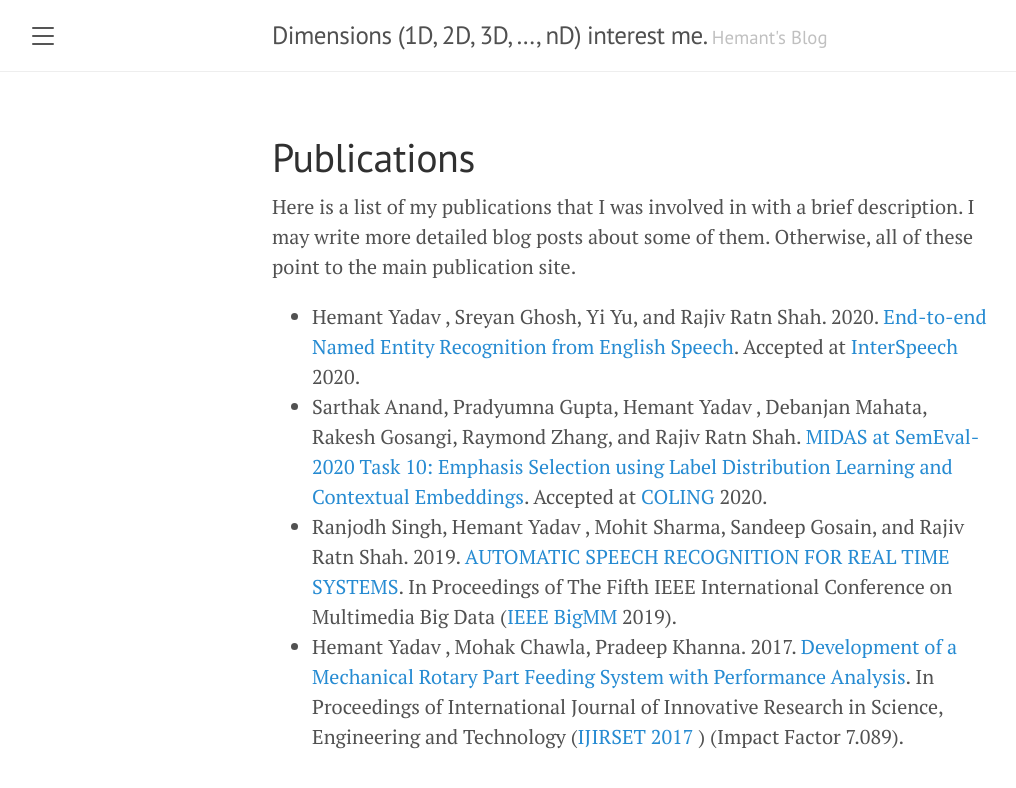
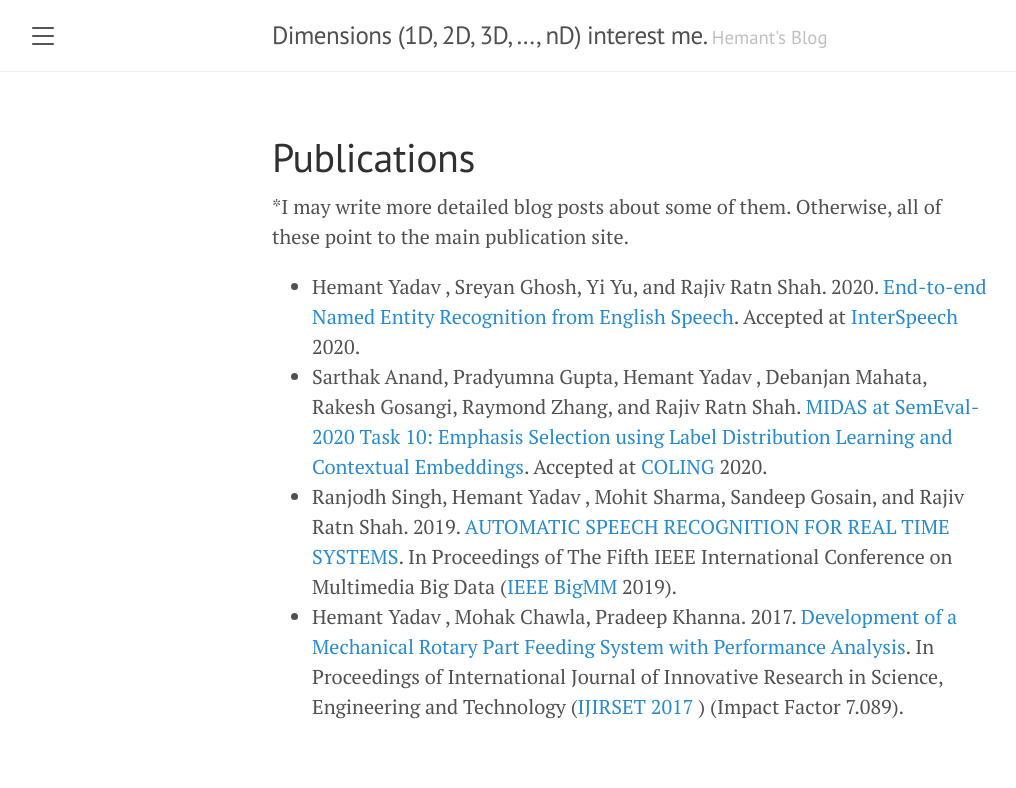
Before and after one commit to raotnameh/raotnameh.github.io, a Jekyll site: the page built from publications.md, in a window 1280 px wide. Shown: the top 788 px of the page, without its empty margins (8-1024 px from the left). Built offline with Jekyll 4.4.1, drawn with Linux system fonts in a browser that asks for light colours.

Commit message:
It's just my website

```diff
--- a/publications.md
+++ b/publications.md
@@ -3,7 +3,7 @@ layout: page
 title: Publications
 ---
 
-Here is a list of my publications that I was involved in with a brief description. I may write more detailed blog posts about some of them. Otherwise, all of these point to the main publication site.
+*I may write more detailed blog posts about some of them. Otherwise, all of these point to the main publication site.
 
 
 - Hemant Yadav , Sreyan Ghosh, Yi Yu, and Rajiv Ratn Shah. 2020. [End-to-end Named Entity Recognition from English
```
